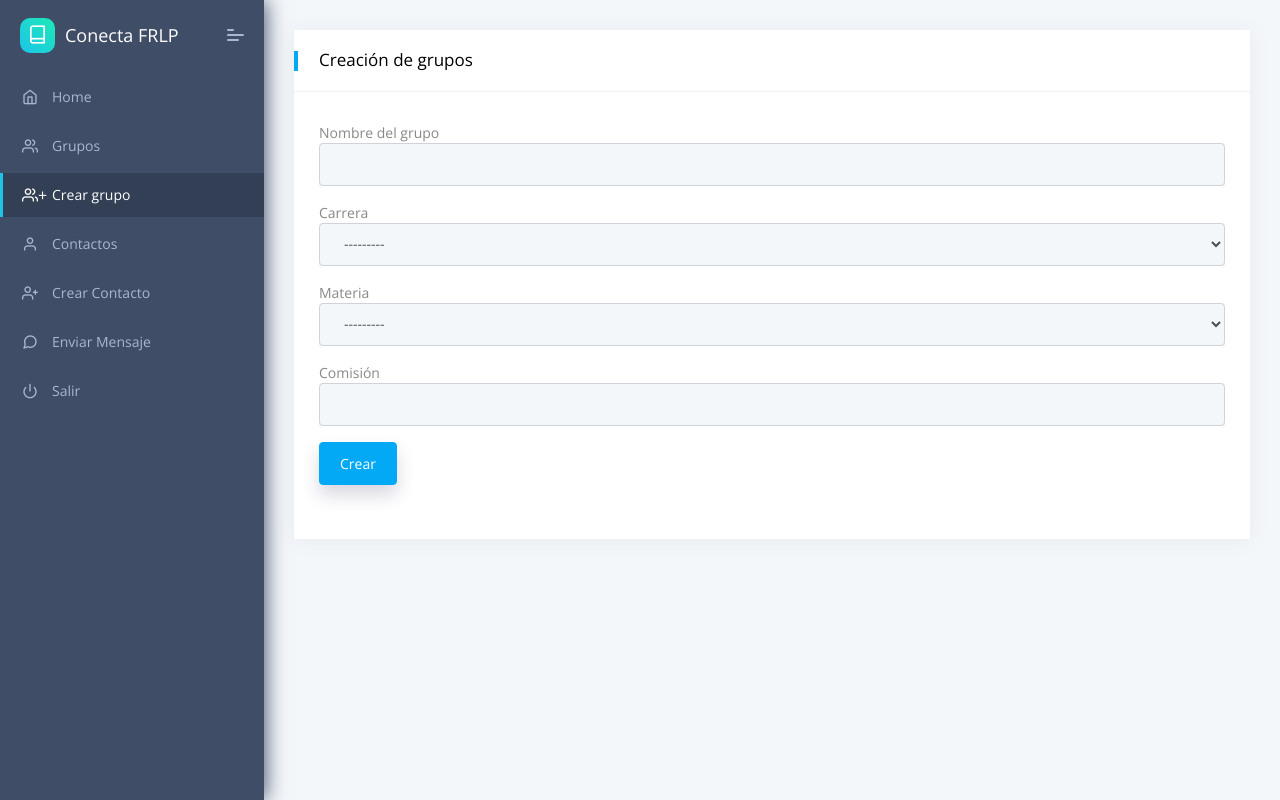
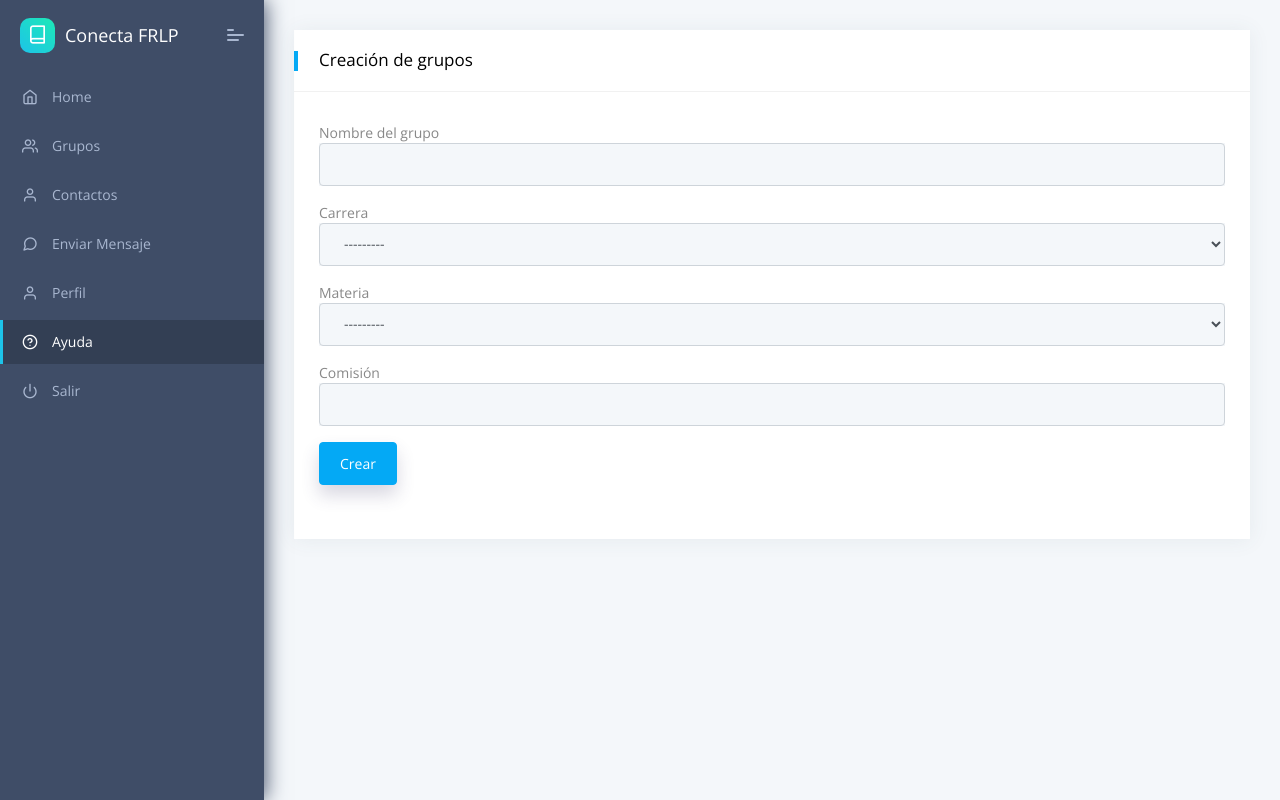
Before and after one commit to diegomeretta/conectafrlp, a Django app: page /nuevogrupo in a window 1280 px wide. Run offline with Django 3.2, Linux system fonts and the light colour scheme; the visitor is signed in with stand-in values (Sample User, id 1); data comes from the database, SQL or seed files in the repository; some libraries are stand-ins or nearby versions.

Commit message:
* Changed main menú

```diff
--- a/core/templates/includes/navigation-menu.html
+++ b/core/templates/includes/navigation-menu.html
@@ -25,14 +25,6 @@
                             <span class="pcoded-mtext">Grupos</span>
                         </a>
                     </li>
-                    <li class="{% active 'nuevogrupo' %}" class="nav-item">
-                        <a href="/nuevogrupo" class="nav-link">
-                            <span class="pcoded-micon">
-                                <i class="feather icon-users"></i>+
-                            </span>
-                            <span class="pcoded-mtext">Crear grupo</span>
-                        </a>
-                    </li>
                     <li class="{% active 'contactos' %}" class="nav-item">
                         <a href="/contactos" class="nav-link">
                             <span class="pcoded-micon">
@@ -41,20 +33,28 @@
                             <span class="pcoded-mtext">Contactos</span>
                         </a>
                     </li>
-                    <li class="{% active 'nuevocontacto' %}" class="nav-item">
-                        <a href="/nuevocontacto" class="nav-link">
-                            <span class="pcoded-micon">
-                                <i class="feather icon-user-plus"></i>
-                            </span>
-                            <span class="pcoded-mtext">Crear Contacto</span>
-                        </a>
-                    </li>
-                    <li class="{% active 'createcontact' %}" class="nav-item">
+                    <li class="{% active 'enviarmensaje' %}" class="nav-item">
                         <a href="/enviarmensaje" class="nav-link">
                             <span class="pcoded-micon">
                                 <i class="feather icon-message-circle"></i>
                             </span>
                             <span class="pcoded-mtext">Enviar Mensaje</span>
+                        </a>
+                    </li>
+                    <li class="{% active 'nuevocontacto' %}" class="nav-item">
+                        <a href="/nuevocontacto" class="nav-link">
+                            <span class="pcoded-micon">
+                                <i class="feather icon-user"></i>
+                            </span>
+                            <span class="pcoded-mtext">Perfil</span>
+                        </a>
+                    </li>
+                    <li class="{% active 'nuevogrupo' %}" class="nav-item">
+                        <a href="/nuevogrupo" class="nav-link">
+                            <span class="pcoded-micon">
+                                <i class="feather icon-help-circle"></i>
+                            </span>
+                            <span class="pcoded-mtext">Ayuda</span>
                         </a>
                     </li>
                     <li class="nav-item">
```
